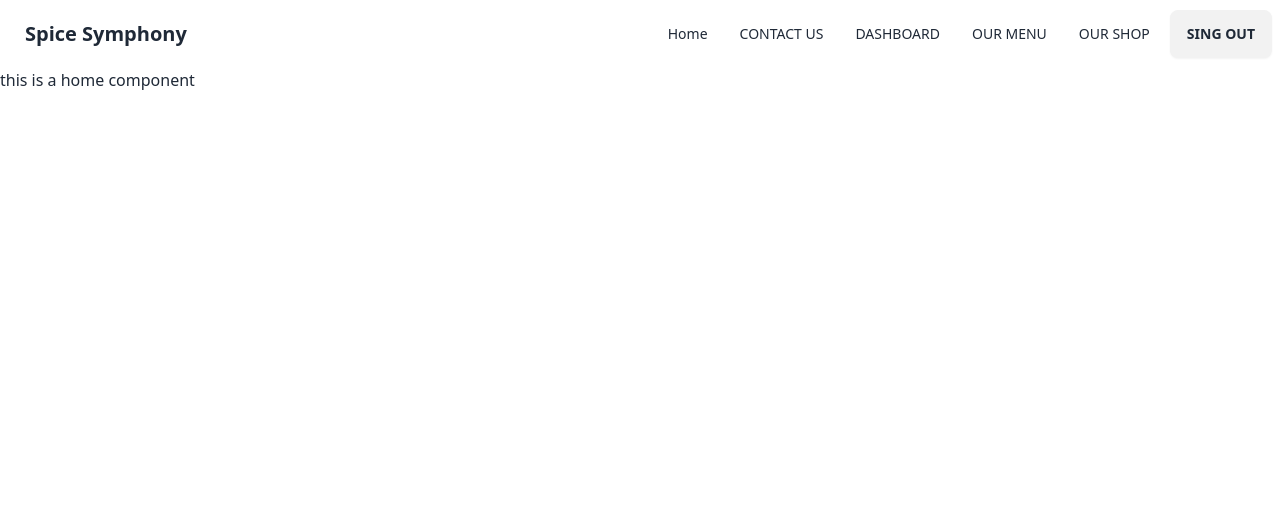
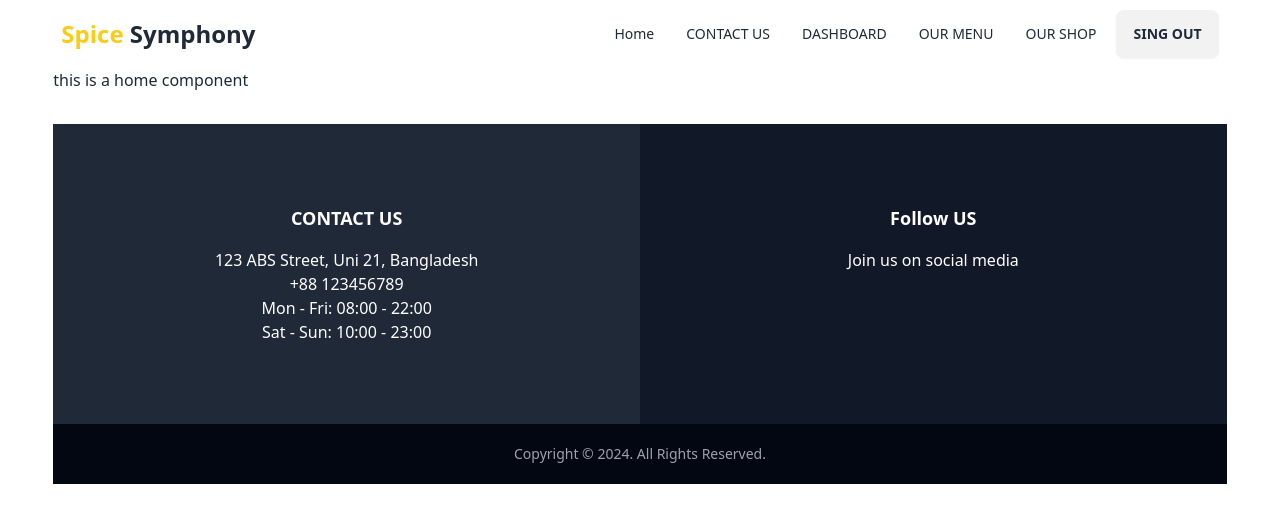
Before and after one commit to Jubayerhusain/-Spice-Symphony-client, a React (Vite) app: page / in a window 1280 px wide. Shown: the top 522 px of the page. Built offline with nearby package versions, Linux system fonts and the light colour scheme.

Commit message:
navbar done

```diff
--- /dev/null
+++ b/src/Components/Footer/Footer.jsx
@@ -0,0 +1,40 @@
+import React from 'react';
+
+function Footer(){
+  return (
+    <footer className="py-8">
+      <div className=" grid grid-cols-1 md:grid-cols-2 text-center md:text-left text-white">
+        {/* Contact Us Section */}
+        <div className='bg-gray-800 text-center py-20'>
+          <h3 className="text-lg font-bold mb-4">CONTACT US</h3>
+          <p>123 ABS Street, Uni 21, Bangladesh</p>
+          <p>+88 123456789</p>
+          <p>Mon - Fri: 08:00 - 22:00</p>
+          <p>Sat - Sun: 10:00 - 23:00</p>
+        </div>
+
+        {/* Follow Us Section */}
+        <div className='bg-gray-900 text-center py-20'>
+          <h3 className="text-lg font-bold mb-4">Follow US</h3>
+          <p>Join us on social media</p>
+          <div className="flex justify-center md:justify-start space-x-4 mt-2">
+            <a href="#" className="text-white hover:text-gray-400">
+              <i className="fab fa-facebook-f"></i>
+            </a>
+            <a href="#" className="text-white hover:text-gray-400">
+              <i className="fab fa-instagram"></i>
+            </a>
+            <a href="#" className="text-white hover:text-gray-400">
+              <i className="fab fa-twitter"></i>
+            </a>
+          </div>
+        </div>
+      </div>
+      <div className="text-center bg-gray-950 text-gray-400 text-sm py-5">
+        Copyright &copy; 2024. All Rights Reserved.
+      </div>
+    </footer>
+  );
+};
+
+export default Footer;
--- a/src/Components/Navbar/Navbar.jsx
+++ b/src/Components/Navbar/Navbar.jsx
@@ -23,7 +23,7 @@ function Navbar() {
   );
   return (
     <div>
-      <div className="navbar bg-base-100">
+      <div className="navbar flex justify-between  bg-base-100">
         <div className="navbar-start">
           <div className="dropdown">
             <div tabIndex={0} role="button" className="btn btn-ghost lg:hidden">
@@ -49,7 +49,7 @@ function Navbar() {
                 {NavLink}
             </ul>
           </div>
-          <a className="btn btn-ghost text-xl">Spice Symphony</a>
+          <a className="text-2xl font-bold"><p className="text-yellow-400 inline">Spice</p> Symphony</a>
         </div>
         <div className="navbar-end  hidden lg:flex">
           <ul className="menu menu-horizontal px-1">
--- a/src/Layout/MainLayout/MainLayout.jsx
+++ b/src/Layout/MainLayout/MainLayout.jsx
@@ -1,12 +1,14 @@
 import React from 'react'
 import { Outlet } from 'react-router-dom'
 import Navbar from '../../Components/Navbar/Navbar'
+import Footer from '../../Components/Footer/Footer'
 
 function MainLayout() {
     return (
-        <div>
+        <div className='md:w-11/12 mx-auto'>
             <Navbar></Navbar>
             <Outlet />
+            <Footer></Footer>
         </div>
     )
 }
```
